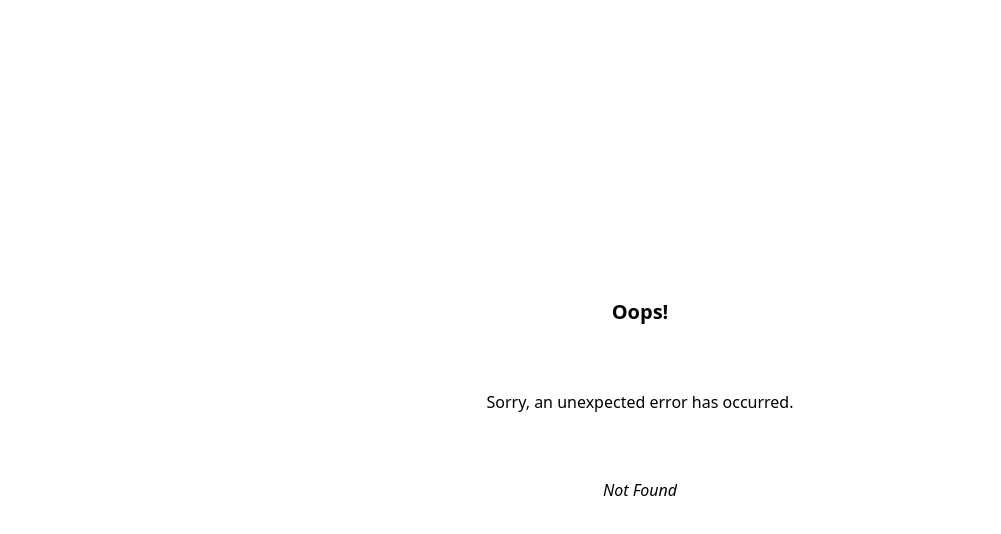
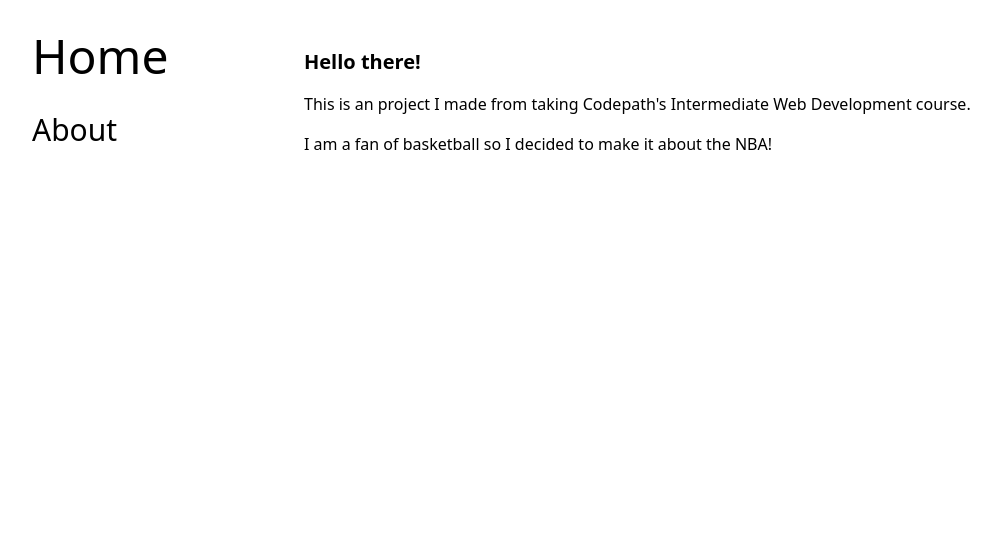
Before and after one commit to JohnMikko27/codepath-sp2024-project5, a React (Vite) app: page /about in a window 1280 px wide. Before the commit this address had no page. Shown: the top 534 px of the page, without its empty margins (0-1001 px from the left). Built offline with nearby package versions, Linux system fonts and the light colour scheme.

Commit message:
Add About component and route

```diff
--- a/src/App.jsx
+++ b/src/App.jsx
@@ -1,6 +1,5 @@
 import { Outlet } from "react-router-dom";
 import Sidebar from "./components/Sidebar";
-import Main from "./components/Main";
 import "./App.css";
 
 function App() {
--- a/src/components/Sidebar.jsx
+++ b/src/components/Sidebar.jsx
@@ -1,10 +1,16 @@
+import { Link } from "react-router-dom";
+
 const Sidebar = () => {
   return (
     <div className="  flex flex-col gap-8 p-8 ">
-      <h1 className="text-5xl rounded-md hover:underline hover:cursor-pointer">Home</h1>
-      <h2 className="text-3xl rounded-md hover:underline hover:cursor-pointer">About</h2>
-      <h2 className="text-3xl rounded-md hover:underline hover:cursor-pointer">Games</h2>
-      <h2 className="text-3xl rounded-md hover:underline hover:cursor-pointer">Contact</h2>
+      <Link to="/">
+        <h1 className="text-5xl rounded-md hover:underline hover:cursor-pointer">Home</h1>
+      </Link>
+      <Link to="/about">
+        <h1 className="text-3xl rounded-md hover:underline hover:cursor-pointer">About</h1>
+      </Link>
+      {/* <h2 className="text-3xl rounded-md hover:underline hover:cursor-pointer">Games</h2>
+      <h2 className="text-3xl rounded-md hover:underline hover:cursor-pointer">Contact</h2> */}
     </div>
   );
 };
--- /dev/null
+++ b/src/routes/About.jsx
@@ -0,0 +1,11 @@
+const About = () => {
+  return (
+    <div className="col-start-2 col-end-6 flex flex-col p-12 gap-4">
+      <h1 className="font-bold text-xl">Hello there!</h1>
+      <div>This is an project I made from taking Codepath&apos;s Intermediate Web Development course.</div>
+      <div>I am a fan of basketball so I decided to make it about the NBA!</div>
+    </div>
+  );
+};
+
+export default About;
--- a/src/components/Main.jsx
+++ b/src/routes/Main.jsx
@@ -1,6 +1,6 @@
 import { useState, useEffect } from "react";
-import Stats from "./Stats";
-import TeamListContainer from "./TeamListContainer";
+import Stats from "../components/Stats";
+import TeamListContainer from "../components/TeamListContainer";
 
 const Main = () => {
   const [east, setEast] = useState([]);
```
Also changed, not shown: src/main.jsx (+9 -3 lines).
